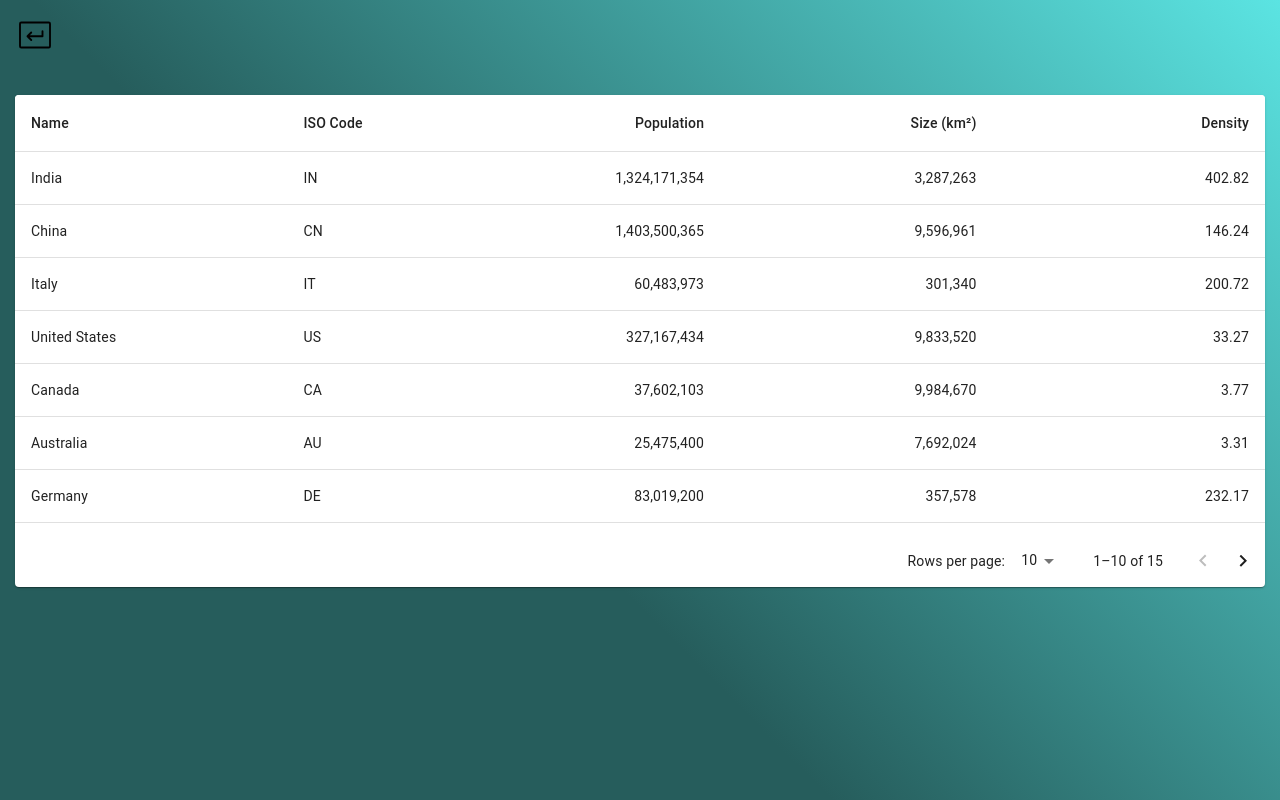
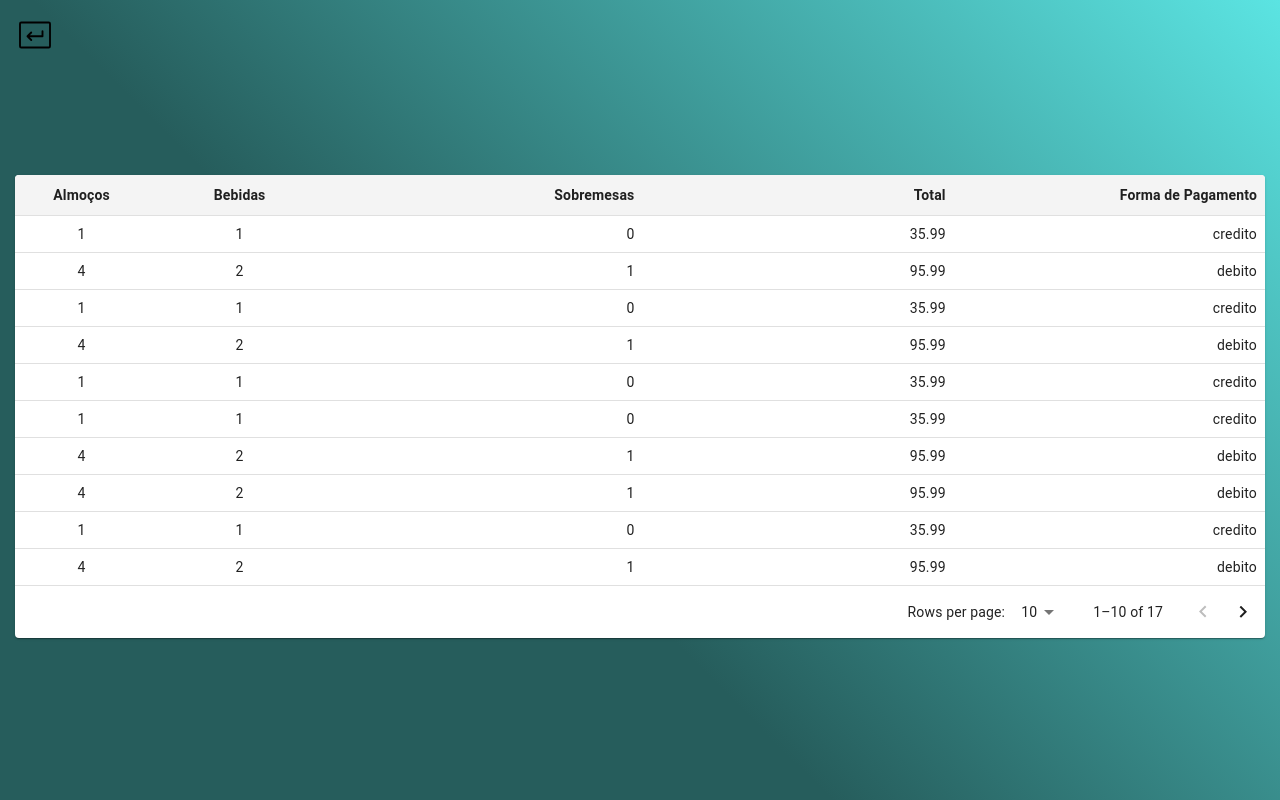
Before and after one commit to MabiuMoura/restaurante, a React (Vite) app: page /recebimentos in a window 1280 px wide. Built offline with nearby package versions, Linux system fonts and the light colour scheme.

Commit message:
table component is done

```diff
--- a/src/components/ReturnPage/index.tsx
+++ b/src/components/ReturnPage/index.tsx
@@ -1,6 +1,5 @@
 import { useNavigate } from "react-router-dom";
 import * as S from "./styles";
-import { PiKeyReturnLight } from "react-icons/pi";
 
 
 const ReturnPage: React.FC = () => {
--- a/src/components/Table/index.tsx
+++ b/src/components/Table/index.tsx
@@ -7,94 +7,41 @@ import TableContainer from '@mui/material/TableContainer';
 import TableHead from '@mui/material/TableHead';
 import TablePagination from '@mui/material/TablePagination';
 import TableRow from '@mui/material/TableRow';
+import type { ColumnTable } from '../../shared/constants/interfaces';
+import * as S from './styles';
 
-interface Column {
-  id: 'name' | 'code' | 'population' | 'size' | 'density';
-  label: string;
-  minWidth?: number;
-  align?: 'right';
-  format?: (value: number) => string;
+
+interface GenericTableProps {
+  columns: ColumnTable[];
+  rows: any[];
+  rowsPerPageOptions?: number[];
+  maxHeight?: number;
 }
 
-const columns: readonly Column[] = [
-  { id: 'name', label: 'Name', minWidth: 170 },
-  { id: 'code', label: 'ISO\u00a0Code', minWidth: 100 },
-  {
-    id: 'population',
-    label: 'Population',
-    minWidth: 170,
-    align: 'right',
-    format: (value: number) => value.toLocaleString('en-US'),
-  },
-  {
-    id: 'size',
-    label: 'Size\u00a0(km\u00b2)',
-    minWidth: 170,
-    align: 'right',
-    format: (value: number) => value.toLocaleString('en-US'),
-  },
-  {
-    id: 'density',
-    label: 'Density',
-    minWidth: 170,
-    align: 'right',
-    format: (value: number) => value.toFixed(2),
-  },
-];
+const GenericTable: React.FC<GenericTableProps> = ({
+  columns,
+  rows,
+  rowsPerPageOptions = [10, 25, 100],
+  maxHeight = 600,
+}) => {
+  const [page, setPage] = React.useState(0);
+  const [rowsPerPage, setRowsPerPage] = React.useState(rowsPerPageOptions[0]);
 
-interface Data {
-  name: string;
-  code: string;
-  population: number;
-  size: number;
-  density: number;
-}
-
-function createData(
-  name: string,
-  code: string,
-  population: number,
-  size: number,
-): Data {
-  const density = population / size;
-  return { name, code, population, size, density };
-}
-
-const rows = [
-  createData('India', 'IN', 1324171354, 3287263),
-  createData('China', 'CN', 1403500365, 9596961),
-  createData('Italy', 'IT', 60483973, 301340),
-  createData('United States', 'US', 327167434, 9833520),
-  createData('Canada', 'CA', 37602103, 9984670),
-  createData('Australia', 'AU', 25475400, 7692024),
-  createData('Germany', 'DE', 83019200, 357578),
-  createData('Ireland', 'IE', 4857000, 70273),
-  createData('Mexico', 'MX', 126577691, 1972550),
-  createData('Japan', 'JP', 126317000, 377973),
-  createData('France', 'FR', 67022000, 640679),
-  createData('United Kingdom', 'GB', 67545757, 242495),
-  createData('Russia', 'RU', 146793744, 17098246),
-  createData('Nigeria', 'NG', 200962417, 923768),
-  createData('Brazil', 'BR', 210147125, 8515767),
-];
-
-export default function StickyHeadTable() {
-  const [page, setPage] = React.useState(0);
-  const [rowsPerPage, setRowsPerPage] = React.useState(10);
-
-  const handleChangePage = (event: unknown, newPage: number) => {
+  const handleChangePage = (_: unknown, newPage: number) => {
     setPage(newPage);
   };
 
-  const handleChangeRowsPerPage = (event: React.ChangeEvent<HTMLInputElement>) => {
+  const handleChangeRowsPerPage = (
+    event: React.ChangeEvent<HTMLInputElement>
+  ) => {
     setRowsPerPage(+event.target.value);
     setPage(0);
   };
 
   return (
-    <Paper sx={{ width: '100%', overflow: 'hidden' }}>
-      <TableContainer sx={{ maxHeight: 440 }}>
-        <Table stickyHeader aria-label="sticky table">
+    <S.TableWrapper sx={{ width: '100%', overflow: 'hidden' }}>
+      <TableContainer sx={{ maxHeight }}>
+        <Table stickyHeader aria-label="generic table">
           <TableHead>
             <TableRow>
               {columns.map((column) => (
@@ -111,27 +58,23 @@ export default function StickyHeadTable() {
           <TableBody>
             {rows
               .slice(page * rowsPerPage, page * rowsPerPage + rowsPerPage)
-              .map((row) => {
-                return (
-                  <TableRow hover role="checkbox" tabIndex={-1} key={row.code}>
+              .map((row, index) => (
+                <TableRow hover role="checkbox" tabIndex={-1} key={index}>
                   {columns.map((column) => {
                     const value = row[column.id];
                     return (
                       <TableCell key={column.id} align={column.align}>
-                          {column.format && typeof value === 'number'
-                            ? column.format(value)
-                            : value}
+                        {column.format ? column.format(value) : value}
                       </TableCell>
                     );
                   })}
                 </TableRow>
-                );
-              })}
+              ))}
           </TableBody>
         </Table>
       </TableContainer>
       <TablePagination
-        rowsPerPageOptions={[10, 25, 100]}
+        rowsPerPageOptions={rowsPerPageOptions}
         component="div"
         count={rows.length}
         rowsPerPage={rowsPerPage}
@@ -139,6 +82,8 @@ export default function StickyHeadTable() {
         onPageChange={handleChangePage}
         onRowsPerPageChange={handleChangeRowsPerPage}
       />
-    </Paper>
+    </S.TableWrapper>
   );
-}
+};
+
+export default GenericTable;
--- a/src/components/Table/styles.ts
+++ b/src/components/Table/styles.ts
@@ -0,0 +1,33 @@
+import styled from 'styled-components';
+import Paper from '@mui/material/Paper';
+import { TableCell, TableRow } from '@mui/material';
+
+export const TableWrapper = styled(Paper)`
+  width: 100%;
+  overflow: hidden;
+
+
+  table {
+    border-collapse: collapse;
+  }
+
+  th, td {
+    padding: 8px;
+    font-size: 14px;
+  }
+
+  th {
+    background-color: #f4f4f4;
+    font-weight: bold;
+  }
+
+  tr:hover {
+    background-color: #f9f9f9;
+  }
+`;
+
+export const StyledTableRow = styled(TableRow)`
+  &:hover {
+    background-color: red;
+  }
+`;
--- /dev/null
+++ b/src/shared/constants/interfaces.ts
@@ -0,0 +1,15 @@
+export interface ISales {
+    almocos: number;
+    bebidas: number;
+    sobremesas: number;
+    total: number;
+    formaPagamento: string;
+};
+
+export interface ColumnTable {
+  id: string;
+  label: string;
+  minWidth?: number;
+  align?: 'right' | 'left' | 'center';
+  format?: (value: any) => string;
+}
--- /dev/null
+++ b/src/views/Receipts/Mock/datas.tsx
@@ -0,0 +1,124 @@
+import type { ISales } from "../../../shared/constants/interfaces";
+
+
+export const MockedSales : ISales[] = [
+    {
+        almocos: 1,
+        bebidas: 1,
+        sobremesas: 0,
+        total: 35.99,
+        formaPagamento: "credito",
+    },
+    {
+        almocos: 4,
+        bebidas: 2,
+        sobremesas: 1,
+        total: 95.99,
+        formaPagamento: "debito",
+    },
+    {
+        almocos: 1,
+        bebidas: 1,
+        sobremesas: 0,
+        total: 35.99,
+        formaPagamento: "credito",
+    },
+    {
+        almocos: 4,
+        bebidas: 2,
+        sobremesas: 1,
+        total: 95.99,
+        formaPagamento: "debito",
+    },
+    {
+        almocos: 1,
+        bebidas: 1,
+        sobremesas: 0,
+        total: 35.99,
+        formaPagamento: "credito",
+    },
+    {
+      almocos: 1,
+      bebidas: 1,
+      sobremesas: 0,
+      total: 35.99,
+      formaPagamento: "credito",
+    },
+    {
+      almocos: 4,
+      bebidas: 2,
+      sobremesas: 1,
+      total: 95.99,
+      formaPagamento: "debito",
+    },
+    {
+        almocos: 4,
+        bebidas: 2,
+        sobremesas: 1,
+        total: 95.99,
+        formaPagamento: "debito",
+    },
+    {
+        almocos: 1,
+        bebidas: 1,
+        sobremesas: 0,
+        total: 35.99,
+        formaPagamento: "credito",
+    },
+    {
+        almocos: 4,
+        bebidas: 2,
+        sobremesas: 1,
+        total: 95.99,
+        formaPagamento: "debito",
+    },
+    {
+        almocos: 1,
+        bebidas: 1,
+        sobremesas: 0,
+        total: 35.99,
+        formaPagamento: "credito",
+    },
+    {
+      almocos: 1,
+      bebidas: 1,
+      sobremesas: 0,
+      total: 35.99,
+      formaPagamento: "credito",
+    },
+    {
+        almocos: 4,
+        bebidas: 2,
+        sobremesas: 1,
+        total: 95.99,
+        formaPagamento: "debito",
+    },
+    {
+        almocos: 1,
+        bebidas: 1,
+        sobremesas: 0,
+        total: 35.99,
+        formaPagamento: "credito",
+    },
+    {
+        almocos: 4,
+        bebidas: 2,
+        sobremesas: 1,
+        total: 95.99,
+        formaPagamento: "debito",
+    },
+    {
+        almocos: 1,
+        bebidas: 1,
+        sobremesas: 0,
+        total: 35.99,
+        formaPagamento: "credito",
+    },
+    {
+      almocos: 1,
+      bebidas: 1,
+      sobremesas: 0,
+      total: 35.99,
+      formaPagamento: "credito",
+    },
+];
--- /dev/null
+++ b/src/views/Receipts/components/TableReceipts/index.tsx
@@ -0,0 +1,38 @@
+import React from 'react';
+import GenericTable from '../../../../components/Table';
+import type { ColumnTable, ISales } from '../../../../shared/constants/interfaces';
+
+const columns: ColumnTable[] = [
+  { id: 'almocos', label: 'Almoços', minWidth: 70, align: 'center', },
+  { id: 'bebidas', label: 'Bebidas', minWidth: 100, align: 'center',  },
+  {
+    id: 'sobremesas',
+    label: 'Sobremesas',
+    minWidth: 170,
+    align: 'right',
+    format: (value: number) => value.toLocaleString('pt-BR'),
+  },
+  {
+    id: 'total',
+    label: 'Total',
+    minWidth: 170,
+    align: 'right',
+
+  },
+  {
+    id: 'formaPagamento',
+    label: 'Forma de Pagamento',
+    minWidth: 170,
+    align: 'right',
+  },
+];
+
+interface ReceiptsTableProps {
+  Sales: ISales[];
+}
+
+const ReceiptsTable: React.FC<ReceiptsTableProps> = ({Sales}) => {
+  return <GenericTable columns={columns} rows={Sales} />;
+};
+
+export default ReceiptsTable;
--- a/src/views/Receipts/index.tsx
+++ b/src/views/Receipts/index.tsx
@@ -1,6 +1,9 @@
 import ReturnPage from "../../components/ReturnPage";
-import StickyHeadTable from "../../components/Table";
+import ReceiptsTable from "./components/TableReceipts";
 import * as S from "./styles";
+import { MockedSales } from './Mock/datas';
+
+
 
 const Receipts = () => {
     return (
@@ -9,7 +12,10 @@ const Receipts = () => {
                 <ReturnPage/>
             </S.ReceiptsHeader>
 
-            <StickyHeadTable></StickyHeadTable>
+            <S.ReceiptsTableContainer>
+                <ReceiptsTable Sales={MockedSales} />
+            </S.ReceiptsTableContainer>
+
         </S.ReceiptsContainer>
     )
 }
--- a/src/views/Receipts/styles.ts
+++ b/src/views/Receipts/styles.ts
@@ -14,4 +14,10 @@ export const ReceiptsHeader = styled.div`
     display:flex;
     justify-content:start;
     align-items:start;
+    margin-bottom: 50px;
 `
+
+export const ReceiptsTableContainer = styled.div`
+    margin-top:30px;
+    width: 100%;
+    `
```
Also changed, not shown: src/views/Receipts/components/TableReceipts/styles.ts (added). Lines whose indentation alone changed are shown as unchanged.
